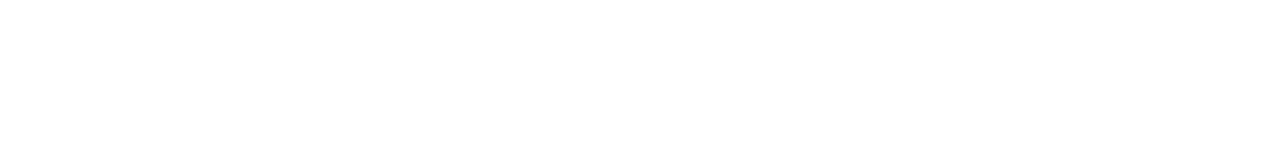
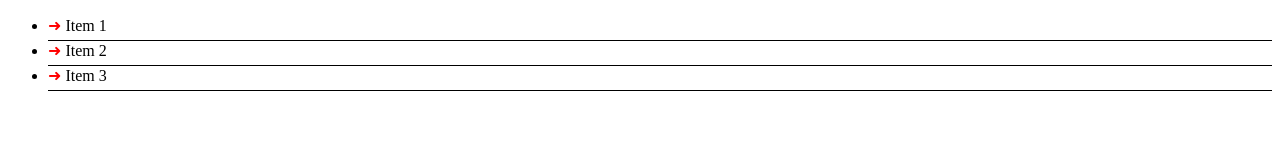
Before and after one commit to lbrugnagodamaia/fundamentos-html-css, a plain HTML site: page exercicio-aula589/index.html in a window 1280 px wide. Drawn offline with Linux system fonts and the light colour scheme.

Commit message:
finalizado exercício
Finalizado todo o código deste exercício

```diff
--- a/exercicio-aula589/index.html
+++ b/exercicio-aula589/index.html
@@ -1,3 +1,23 @@
 <!--Aula 589: Pseudo-elementos
 Exercício:
 Crie uma lista <ul> com 3 itens. Use ::before para adicionar um ícone antes de cada item, e ::after para colocar uma linha decorativa depois de cada item.-->
+
+<!DOCTYPE html>
+<html lang="pt-BR">
+
+<head>
+    <meta charset="UTF-8">
+    <meta name="viewport" content="width=device-width, initial-scale=1.0">
+    <title>Exercício Aula 589: Pseudo-elementos</title>
+    <link rel="stylesheet" href="style.css" />
+</head>
+
+<body>
+    <ul class="lista">
+        <li>Item 1</li>
+        <li>Item 2</li>
+        <li>Item 3</li>
+    </ul>
+</body>
+
+</html>
--- a/exercicio-aula589/style.css
+++ b/exercicio-aula589/style.css
@@ -0,0 +1,12 @@
+.lista li::before {
+    content: "➜ ";
+    color: red;
+}
+
+.lista li::after {
+    content: "";
+    display: block;
+    height: 1px;
+    background: black;
+    margin-top: 5px;
+}
```
